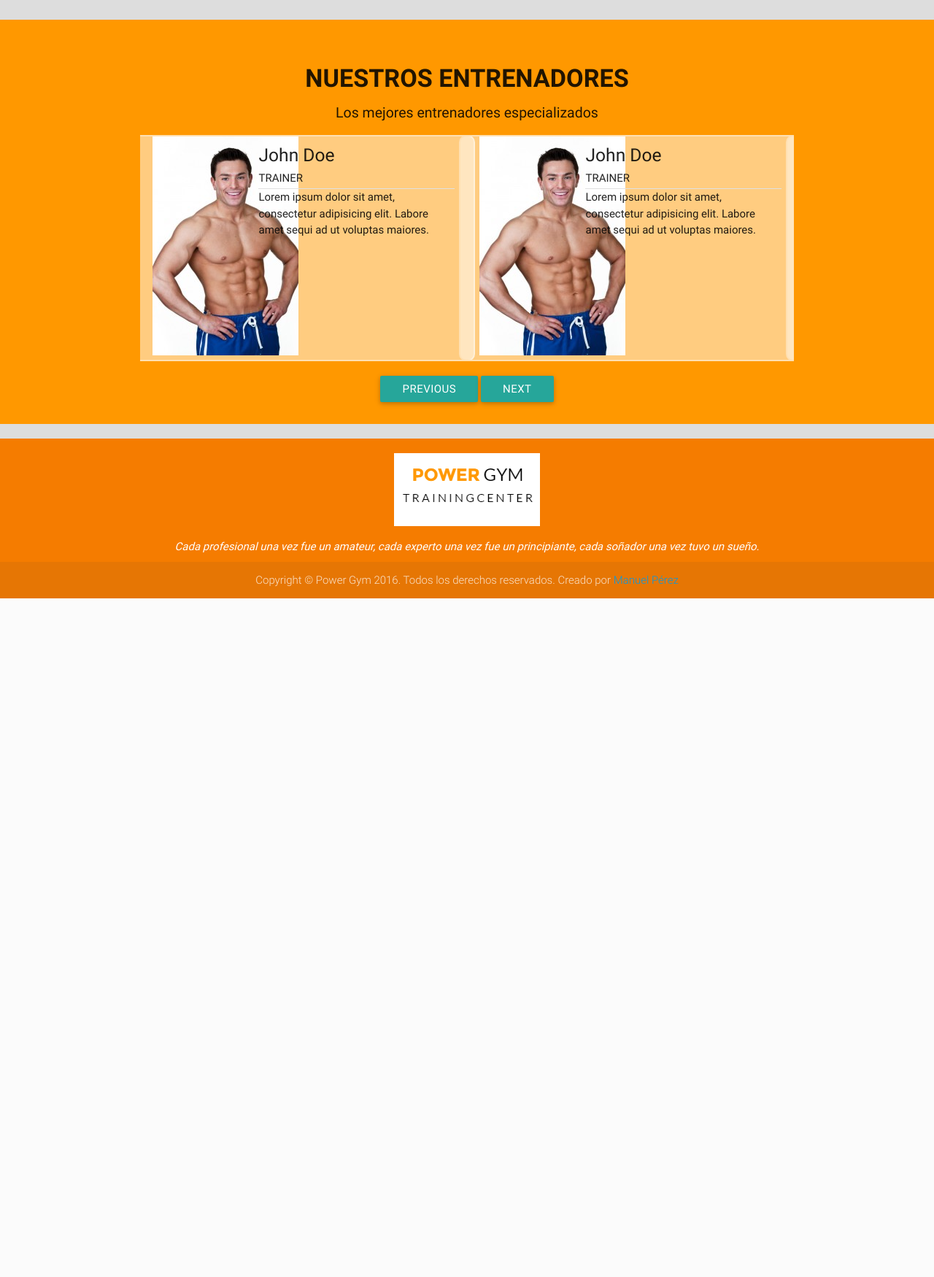
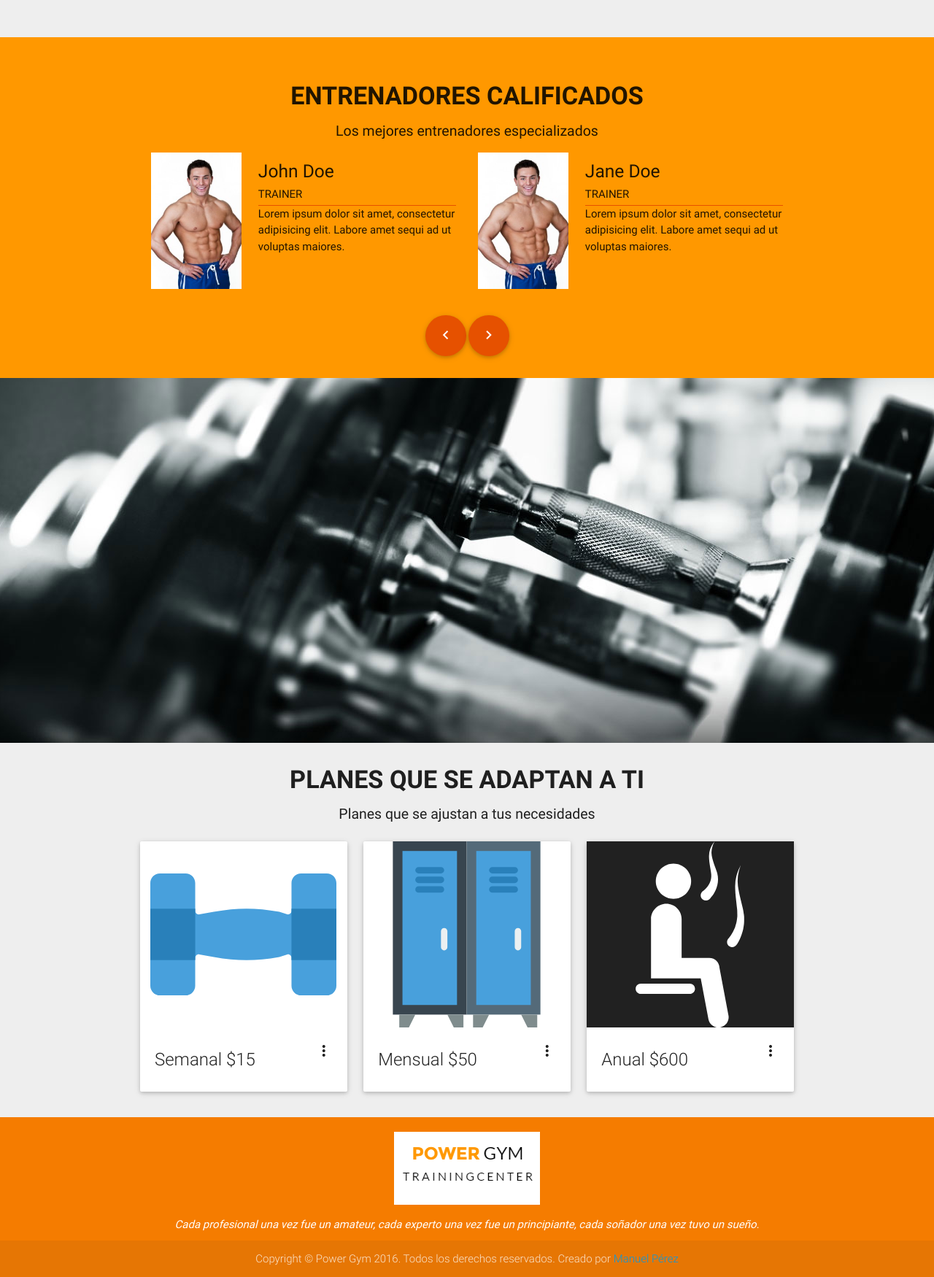
Before and after one commit to mperezh/BD, a Django app: page / in a window 1280 px wide. Shown: the part 1804-3554 px from the top of the page at 73% size. Before the commit the page ends 2624 px from the top, so only its background shows below. Run offline with Django 3.2, Linux system fonts and the light colour scheme.

Commit message:
img planes

```diff
--- a/home/templates/base.html
+++ b/home/templates/base.html
@@ -9,8 +9,8 @@
 
   <title>PowerGym | {% block title %}{% endblock title %}</title>
   {% load staticfiles %}
-  <!-- <link rel="icon" href="{% static 'img/favicon.ico' %}" type="image/x-icon" />
-  <link rel="shortcut icon" href="{% static 'img/favicon.png' %}" type="image/png" /> -->
+  <link rel="icon" href="{% static 'img/favicon.ico' %}" type="image/x-icon" />
+  <link rel="shortcut icon" href="{% static 'img/favicon.png' %}" type="image/png" />
 
   <link rel="stylesheet" href="https://fonts.googleapis.com/icon?family=Material+Icons"/>
   <link rel="stylesheet" href="{% static 'css/responsiveslides.css' %}">
--- a/home/templates/home/index.html
+++ b/home/templates/home/index.html
@@ -46,7 +46,7 @@
 
         <div class="content">
           <h5>Lorem ipsum dolor sit amet.</h5>
-          <p>Lorem ipsum dolor sit amet, consectetur adipisicing elit. Quae, dicta, impedit quibusdam commodi unde porro autem. Ab, blanditiis, totam culpa vero illo rem dolor nobis dolorum praesentium tempore optio ad veritatis vitae unde reiciendis fuga perspiciatis eius doloribus! Saepe, delectus.</p>
+          <p>Lorem ipsum dolor sit amet, consectetur adipisicing elit. Voluptatem, soluta, nihil, nemo molestiae iusto tenetur impedit cum pariatur fuga quidem doloribus eum quia hic ullam corporis recusandae delectus nostrum perspiciatis earum officiis aliquam harum magni nobis beatae magnam fugiat maiores amet quos temporibus deserunt officia minus aperiam exercitationem vero itaque expedita neque saepe accusamus nisi reprehenderit dolor aut laboriosam assumenda eligendi dolore non. Repellat, quis, iure nisi dignissimos officia quibusdam quam facilis consequuntur a illum consectetur nobis nulla temporibus et.</p>
           <a class="hvr-sweep-to-right" href="#">COMIENZA A ENTRENAR HOY</a>
         </div>
       </div>
@@ -121,11 +121,11 @@
         </div>
       </div>
     </section>
-    <!-- AQUI VA UNA PROPAGANDA O ALGO ASI, VE QUE INVENTAS -->
+
     <section id="trainers">
       <div class="container">
         <div class="presentacion wow fadeInRight">
-          <h4>NUESTROS ENTRENADORES</h4>
+          <h4>ENTRENADORES CALIFICADOS</h4>
           <p>Los mejores entrenadores especializados</p>
         </div>
 
@@ -139,7 +139,29 @@
               <div class="trainer-des col s8">
                 <h5>John Doe</h5>
                 <h6>TRAINER</h6>
-                <div class="divider"></div>
+                <div class="divider orange darken-4"></div>
+                <p>Lorem ipsum dolor sit amet, consectetur adipisicing elit. Labore amet sequi ad ut voluptas maiores.</p>
+              </div>
+            </div>
+            <div class="item trainer row">
+              <div class="trainer-img col s4">
+                <img src="{% static 'img/trainer1.jpg' %}"></img>
+              </div>
+              <div class="trainer-des col s8">
+                <h5>Jane Doe</h5>
+                <h6>TRAINER</h6>
+                <div class="divider orange darken-4"></div>
+                <p>Lorem ipsum dolor sit amet, consectetur adipisicing elit. Labore amet sequi ad ut voluptas maiores.</p>
+              </div>
+            </div>
+            <div class="item trainer row">
+              <div class="trainer-img col s4">
+                <img src="{% static 'img/trainer2.png' %}"></img>
+              </div>
+              <div class="trainer-des col s8">
+                <h5>John Doe</h5>
+                <h6>TRAINER</h6>
+                <div class="divider orange darken-4"></div>
                 <p>Lorem ipsum dolor sit amet, consectetur adipisicing elit. Labore amet sequi ad ut voluptas maiores.</p>
               </div>
             </div>
@@ -150,7 +172,7 @@
               <div class="trainer-des col s8">
                 <h5>John Doe</h5>
                 <h6>TRAINER</h6>
-                <div class="divider"></div>
+                <div class="divider orange darken-4"></div>
                 <p>Lorem ipsum dolor sit amet, consectetur adipisicing elit. Labore amet sequi ad ut voluptas maiores.</p>
               </div>
             </div>
@@ -159,42 +181,20 @@
                 <img src="{% static 'img/trainer1.jpg' %}"></img>
               </div>
               <div class="trainer-des col s8">
-                <h5>John Doe</h5>
+                <h5>Jane Doe</h5>
                 <h6>TRAINER</h6>
-                <div class="divider"></div>
+                <div class="divider orange darken-4"></div>
                 <p>Lorem ipsum dolor sit amet, consectetur adipisicing elit. Labore amet sequi ad ut voluptas maiores.</p>
               </div>
             </div>
             <div class="item trainer row">
               <div class="trainer-img col s4">
-                <img src="{% static 'img/trainer1.jpg' %}"></img>
+                <img src="{% static 'img/trainer2.png' %}"></img>
               </div>
               <div class="trainer-des col s8">
-                <h5>John Doe</h5>
+                <h5>Jane Doe</h5>
                 <h6>TRAINER</h6>
-                <div class="divider"></div>
-                <p>Lorem ipsum dolor sit amet, consectetur adipisicing elit. Labore amet sequi ad ut voluptas maiores.</p>
-              </div>
-            </div>
-            <div class="item trainer row">
-              <div class="trainer-img col s4">
-                <img src="{% static 'img/trainer1.jpg' %}"></img>
-              </div>
-              <div class="trainer-des col s8">
-                <h5>John Doe</h5>
-                <h6>TRAINER</h6>
-                <div class="divider"></div>
-                <p>Lorem ipsum dolor sit amet, consectetur adipisicing elit. Labore amet sequi ad ut voluptas maiores.</p>
-              </div>
-            </div>
-            <div class="item trainer row">
-              <div class="trainer-img col s4">
-                <img src="{% static 'img/trainer1.jpg' %}"></img>
-              </div>
-              <div class="trainer-des col s8">
-                <h5>John Doe</h5>
-                <h6>TRAINER</h6>
-                <div class="divider"></div>
+                <div class="divider orange darken-4"></div>
                 <p>Lorem ipsum dolor sit amet, consectetur adipisicing elit. Labore amet sequi ad ut voluptas maiores.</p>
               </div>
             </div>
@@ -202,12 +202,75 @@
           </div>
 
           <div class="customNavigation">
-            <a class="btn prev">Previous</a>
-            <a class="btn next">Next</a>
+            <a class="btn-floating btn-large waves-effect waves-light orange darken-4 prev"><i class="material-icons">keyboard_arrow_left</i></a>
+            <a class="btn-floating btn-large waves-effect waves-light orange darken-4 next"><i class="material-icons">keyboard_arrow_right</i></a>
           </div>
         </div>
       </div>
     </section>
 
+    <section id="parallax">
+      <div class="parallax-container">
+        <div class="parallax">
+          <img src="{% static 'img/gym4.jpg' %}">
+        </div>
+      </div>
+    </section>
+
+    <section id="pricing">
+      <div class="container">
+        <div class="presentacion wow fadeInRight">
+          <h4>PLANES QUE SE ADAPTAN A TI</h4>
+          <p>Planes que se ajustan a tus necesidades</p>
+        </div>
+
+        <div class="content">
+          <div class="row">
+            <div class="col s12 m4">
+              <div class="card wow bounceIn" data-wow-duration="1s" data-wow-delay=".6s">
+                <div class="card-image waves-effect waves-block waves-light">
+                  <img class="activator" src="{% static 'img/classes.svg' %}">
+                </div>
+                <div class="card-content">
+                  <span class="card-title activator grey-text text-darken-4">Semanal $15<i class="material-icons right">more_vert</i></span>
+                </div>
+                <div class="card-reveal">
+                  <span class="card-title grey-text text-darken-4">Semanal $15<i class="material-icons right">close</i></span>
+                  <p>Lorem ipsum dolor sit amet, consectetur adipisicing elit. Unde, aliquam?.</p>
+                </div>
+              </div>
+            </div>
+            <div class="col s12 m4">
+              <div class="card wow bounceIn" data-wow-duration="1s" data-wow-delay="1s">
+                <div class="card-image waves-effect waves-block waves-light">
+                  <img class="activator" src="{% static 'img/lockers.svg' %}">
+                </div>
+                <div class="card-content">
+                  <span class="card-title activator grey-text text-darken-4">Mensual $50<i class="material-icons right">more_vert</i></span>
+                </div>
+                <div class="card-reveal">
+                  <span class="card-title grey-text text-darken-4">Mensual $50<i class="material-icons right">close</i></span>
+                  <p>Lorem ipsum dolor sit amet, consectetur adipisicing elit. Praesentium ipsam similique molestiae itaque numquam possimus!.</p>
+                </div>
+              </div>
+            </div>
+            <div class="col s12 m4">
+              <div class="card wow bounceIn" data-wow-duration="1s" data-wow-delay=".8s">
+                <div class="card-image sauna waves-effect waves-block waves-light">
+                  <img class="activator" src="{% static 'img/sauna.svg' %}">
+                </div>
+                <div class="card-content">
+                  <span class="card-title activator grey-text text-darken-4">Anual $600<i class="material-icons right">more_vert</i></span>
+                </div>
+                <div class="card-reveal">
+                  <span class="card-title grey-text text-darken-4">Anual $600<i class="material-icons right">close</i></span>
+                  <p>Lorem ipsum dolor sit amet, consectetur adipisicing elit. Consectetur provident nesciunt in neque vero fugiat vel illum nulla aperiam at.</p>
+                </div>
+              </div>
+            </div>
+          </div>
+        </div>
+      </div>
+    </section>
 
 {% endblock content %}
--- a/static/css/styles.css
+++ b/static/css/styles.css
@@ -5,7 +5,7 @@
 }
 
 body {
-  background: #DDD;
+  background: #EEE;
 }
 
 /* HEADER */
@@ -51,6 +51,16 @@ nav {
     .presentacion p {
         font-size: 1.3em;
       }
+
+  .card-image img {
+    width: 90% !important;
+    height: 90% !important;
+    margin: auto;
+  }
+
+  .sauna {
+    background-color: #212121;
+  }
 
   /* SLIDER CONTAINER */
   .slider {
@@ -105,13 +115,15 @@ nav {
     padding: 2em 0;
   }
     #trainers .trainer {
-      background: rgba(255,255,255,.5);
+      /* background: rgba(255,255,255,.5);
       border: 2px #FFE0B2 solid;
-      border-radius: 10px;
+      border-radius: 10px; */
       padding: 0 1em;
     }
-        #trainer .trainer .trainer-img img {
+        #trainers .trainer .trainer-img img {
+          margin: auto;
           width: 100%;
+          max-height: 196.5px;
         }
 
   /*btn carousel*/
@@ -130,7 +142,7 @@ nav {
 
   /*SECTION FOOTER*/
   .page-footer {
-    margin-top: 0;
+    margin-top: 0 !important;
     text-align: center;
     background-color: #F57C00 !important;
     color: #FFF;
```
Also changed, not shown: static/img/classes.svg (added), static/img/lockers.svg (added), static/img/sauna.svg (added).
